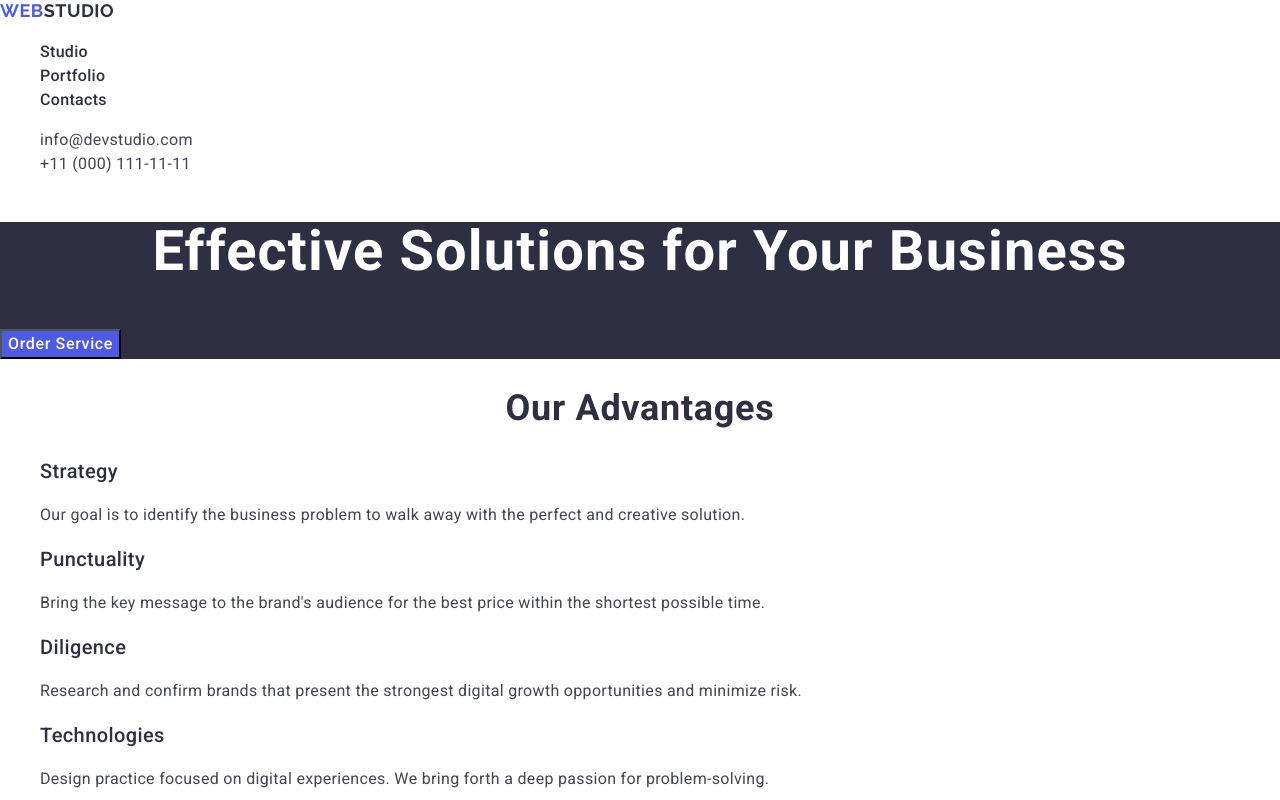
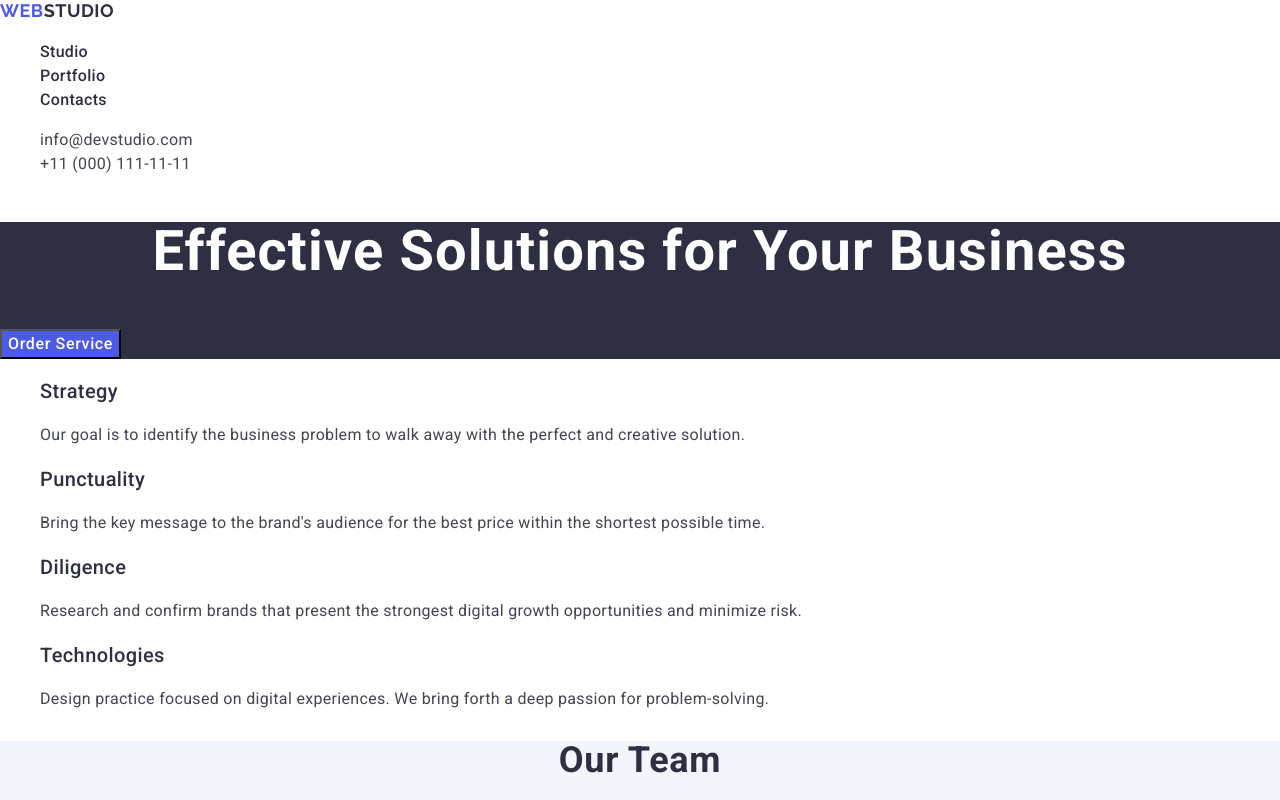
Before and after one commit to 0ntre/goit-homework-02, a plain HTML site: page index.html in a window 1280 px wide. Shown: the top 800 px of the page. Drawn offline with nearby package versions, Linux system fonts and the light colour scheme.

Commit message:
Update index.html

```diff
--- a/index.html
+++ b/index.html
@@ -60,8 +60,6 @@
 
       <!-- Our advantages -->
       <section class="advantages">
-        <!-- hidden header -->
-        <h2 class="header-2">Our advantages</h2>
         <ul class="list advantages-list">
           <li>
             <h3 class="header-3">Strategy</h3>
```
